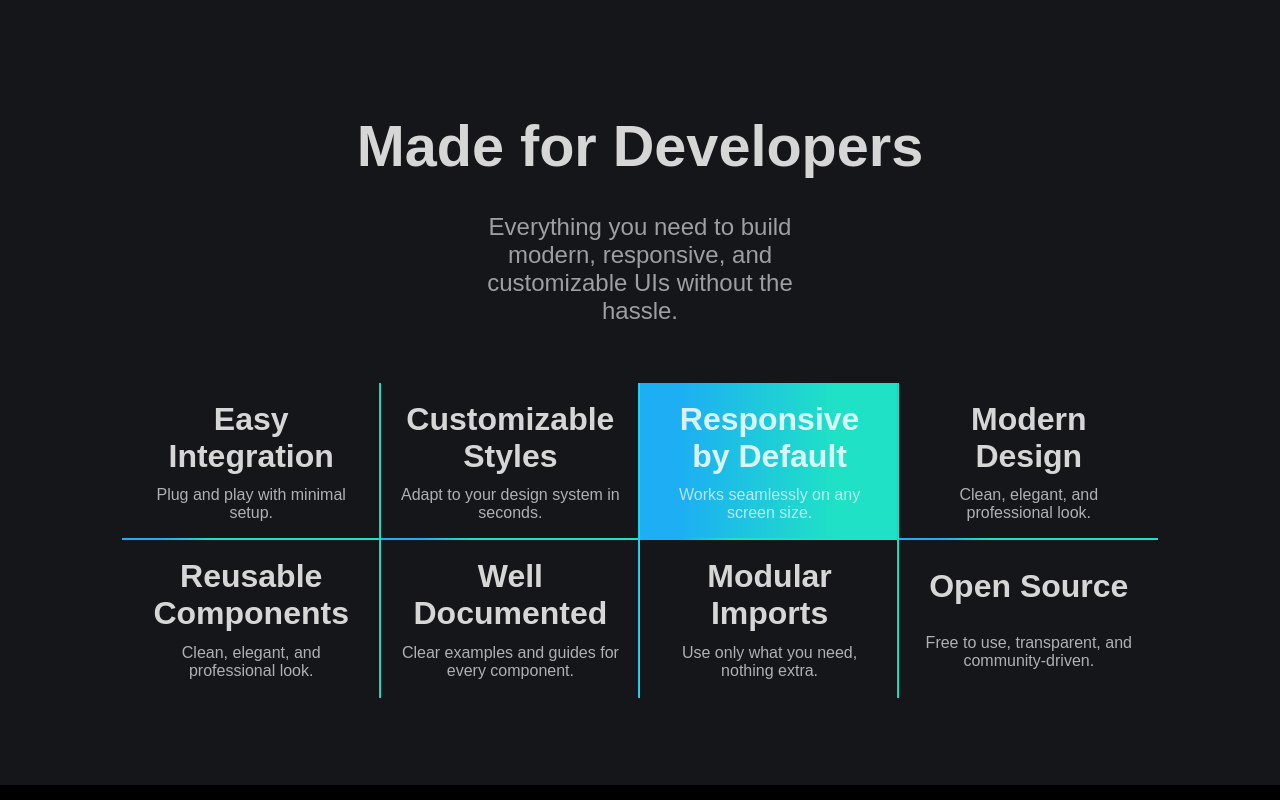
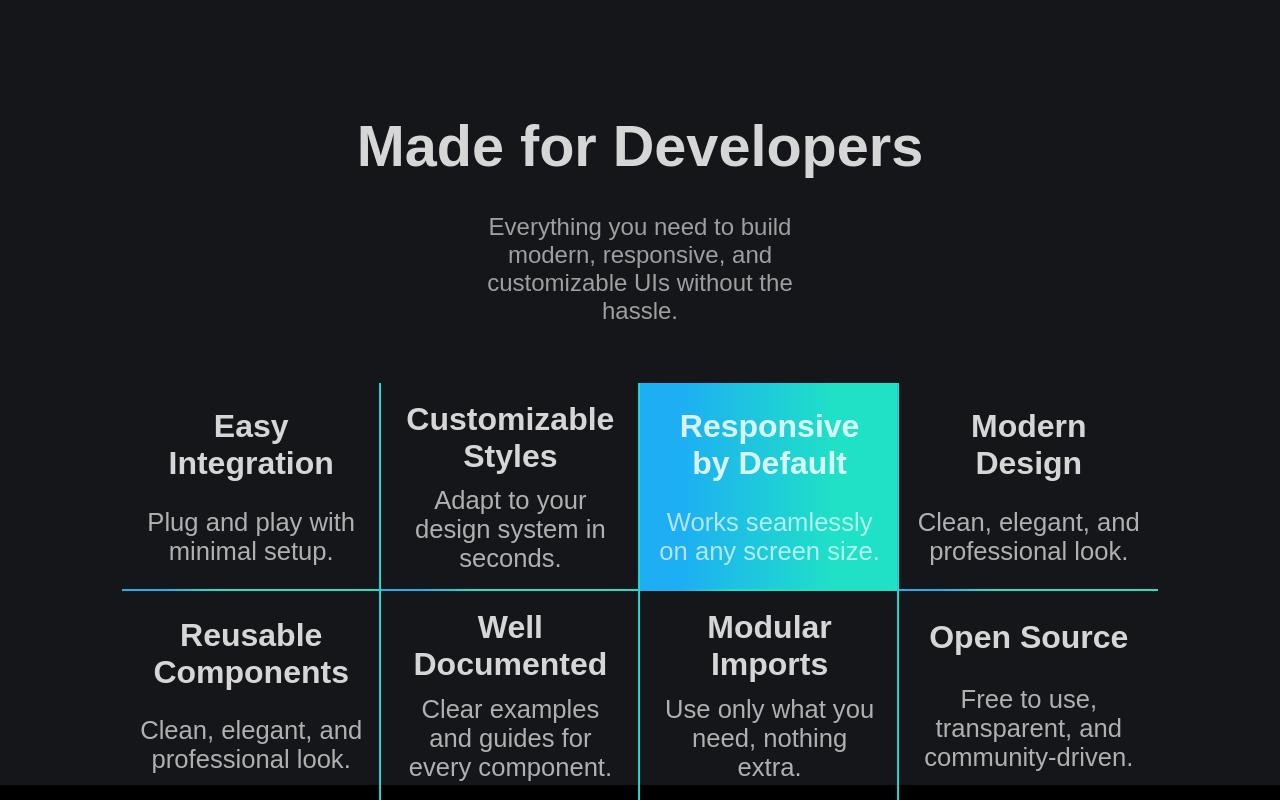
Before and after one commit to vitygo/Reactra-UI, a React (Vite) app: page / in a window 1280 px wide. Shown: the part 978-1778 px from the top of the page. Built offline with nearby package versions, Linux system fonts and the light colour scheme.

Commit message:
fix feature responsiveness

```diff
--- a/src/components/MainPage/Features/Features.css
+++ b/src/components/MainPage/Features/Features.css
@@ -163,8 +163,10 @@
 
 
 
+
+
     .feature__text{
-        font-size: 1rem;
+        font-size: 1.6rem;
 
     }
 
```
